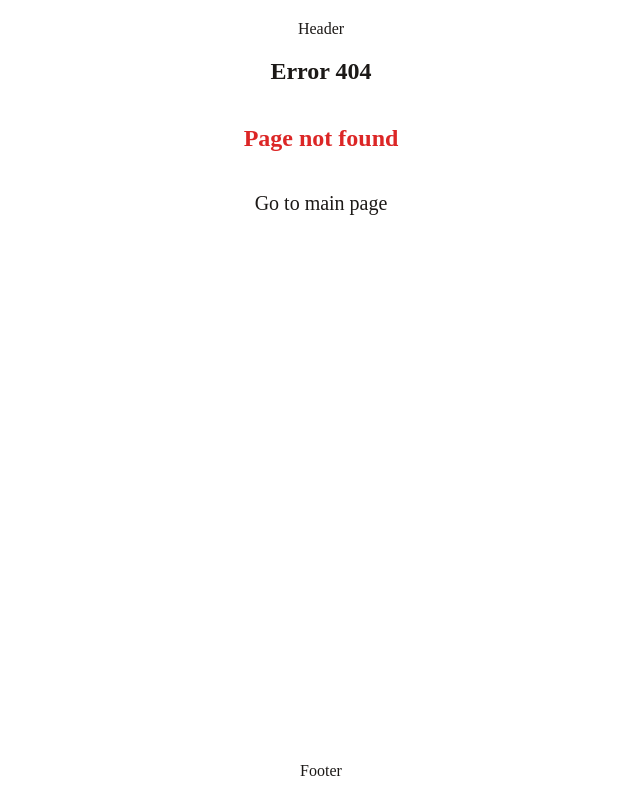
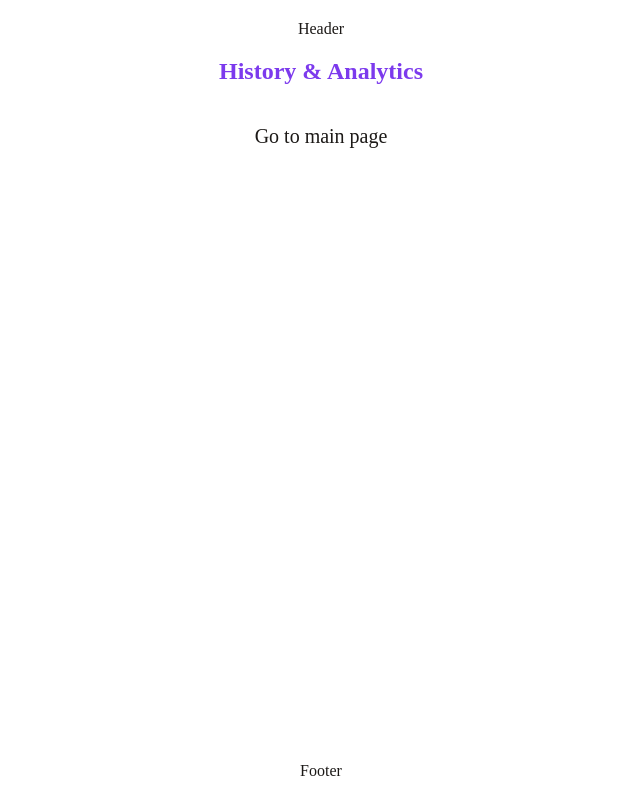
Before and after one commit to Walle908/swagger-editor-app, a Next.js app: page /history in a window 1280 px wide. Before the commit this address had no page. Shown: the whole page, without its empty margins (319-959 px from the left). Built offline with nearby package versions, Linux system fonts and the light colour scheme.

Commit message:
feat: add History page

```diff
--- /dev/null
+++ b/src/app/history/page.tsx
@@ -0,0 +1,5 @@
+import HistoryPage from '@/pages/historyPage/HistoryPage';
+
+export default function History() {
+  return <HistoryPage />;
+}
--- /dev/null
+++ b/src/pages/historyPage/HistoryPage.module.scss
@@ -0,0 +1,7 @@
+.historyContainer {
+  display: flex;
+  flex-direction: column;
+  align-items: center;
+  gap: 4rem;
+  margin: auto;
+}
--- /dev/null
+++ b/src/pages/historyPage/HistoryPage.tsx
@@ -0,0 +1,15 @@
+import { type ReactNode } from 'react';
+import Link from 'next/link';
+import { Text } from '@/components/ui';
+import styles from './HistoryPage.module.scss';
+
+export default function HistoryPage(): ReactNode {
+  return (
+    <div className={styles.historyContainer}>
+      <Text as="h1" color="accent" size="xl">
+        History & Analytics
+      </Text>
+      <Link href="/">Go to main page</Link>
+    </div>
+  );
+}
--- a/src/pages/mainPage/MainPage.tsx
+++ b/src/pages/mainPage/MainPage.tsx
@@ -13,6 +13,7 @@ export default function MainPage(): ReactNode {
       <Link href="/about">About us</Link>
       <Link href="/signup">Sign up</Link>
       <Link href="/signin">Sign in</Link>
+      <Link href="/history">History & Analytics</Link>
     </div>
   );
 }
```
